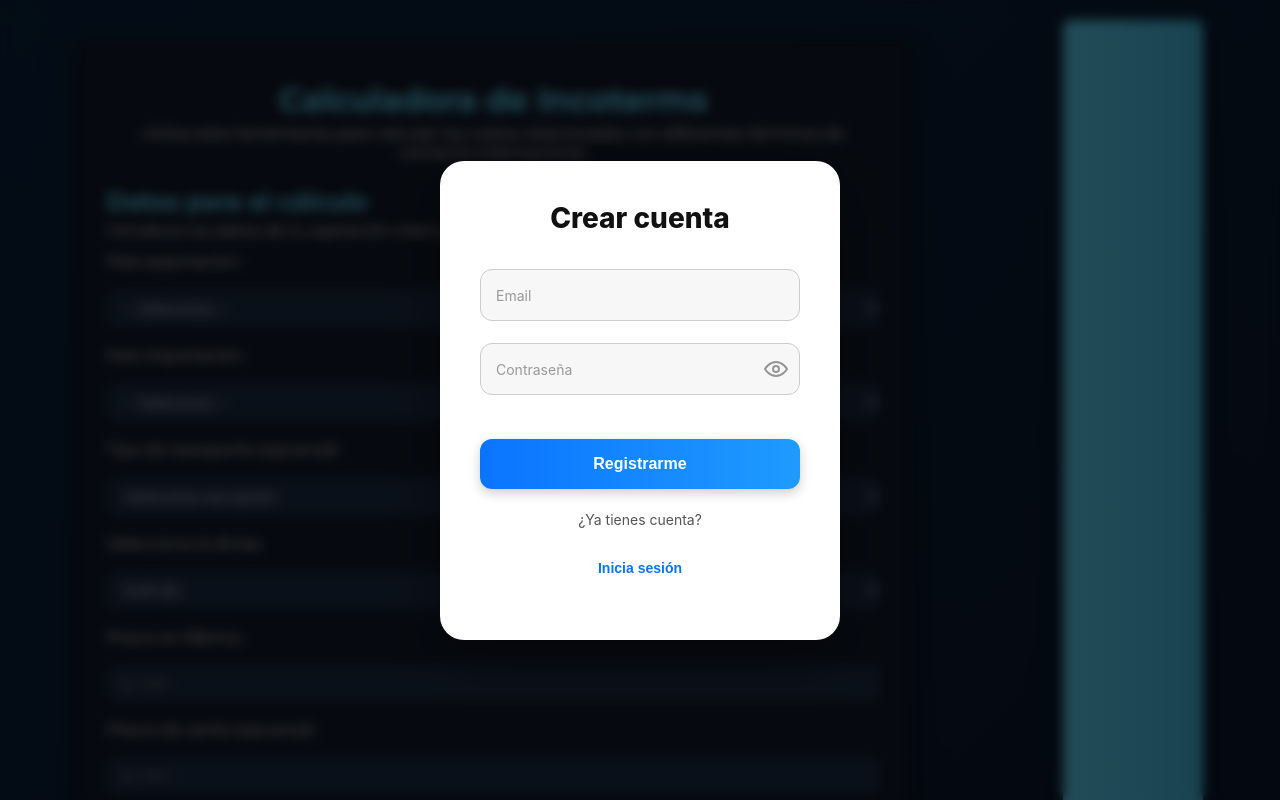
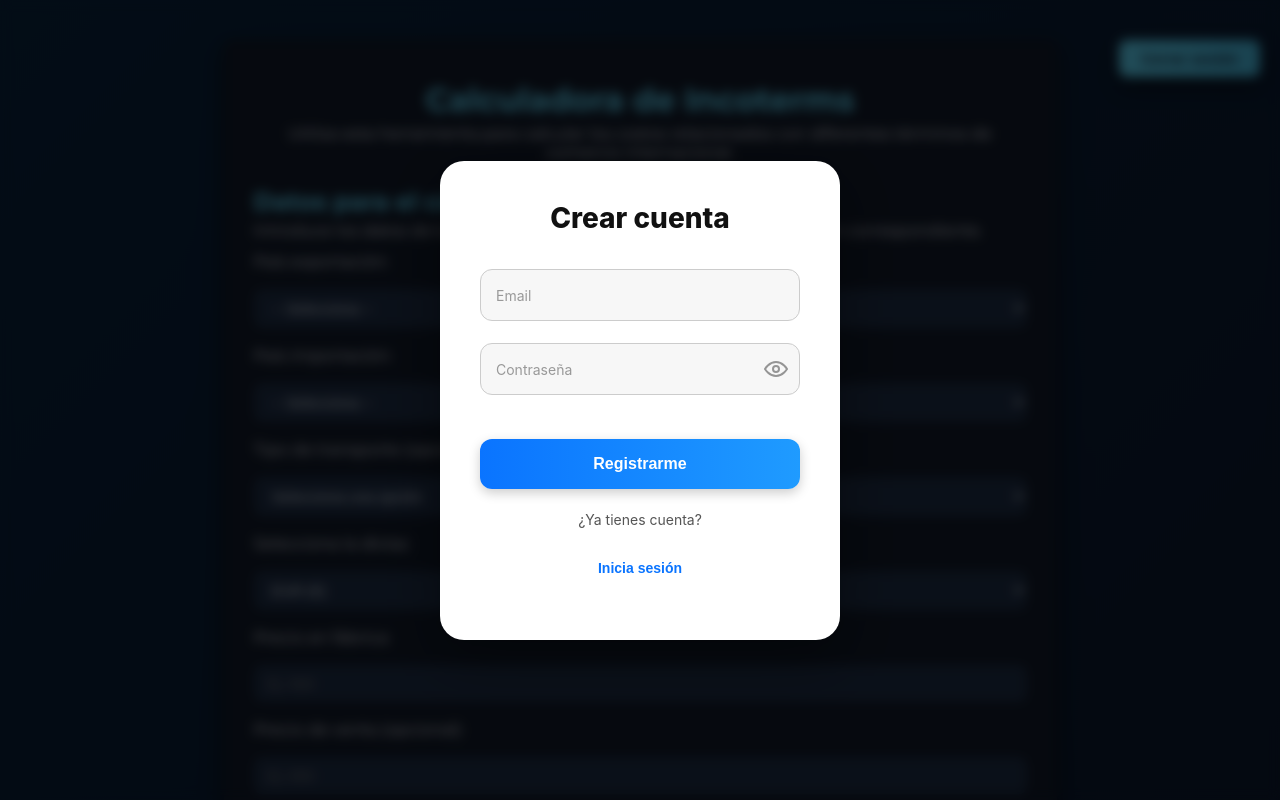
Before and after one commit to jorgeddcc7/nuevo-repo, a plain HTML site: page pro/index.html in a window 1280 px wide. Shown: the top 800 px of the page. Drawn offline with nearby package versions, Linux system fonts and the light colour scheme; a web font is replaced by a local one.

Commit message:
logout def

```diff
--- a/pro/calculadorapro.css
+++ b/pro/calculadorapro.css
@@ -246,10 +246,11 @@ button:active {
 
 /* BOTÓN CERRAR SESIÓN */
 #btn-logout {
+  height: 37px;
   padding: 10px 22px;
   font-size: 15px;
   font-weight: 700;
-  color: var(--text-main);
+  color: var(--bg-main);
   background: linear-gradient(90deg, var(--accent), var(--accent-hover));
   border: none;
   border-radius: var(--radius);
@@ -261,7 +262,9 @@ button:active {
   display: block;
   margin: 20px auto 0; /* centrado horizontal y algo de espacio arriba */
   z-index: 1000;
-  position: relative;
+  position: absolute;
+  right: 20px;
+  top: 20px;
 }
 
 #btn-logout:hover {
@@ -271,7 +274,7 @@ button:active {
 }
 
 /* RESPONSIVO: en móviles, botón fijo arriba y contenedor se desplaza */
-@media (max-width: 480px) {
+@media (max-width: 1100px) {
   #btn-logout {
     position: fixed;
     top: 15px;
```
